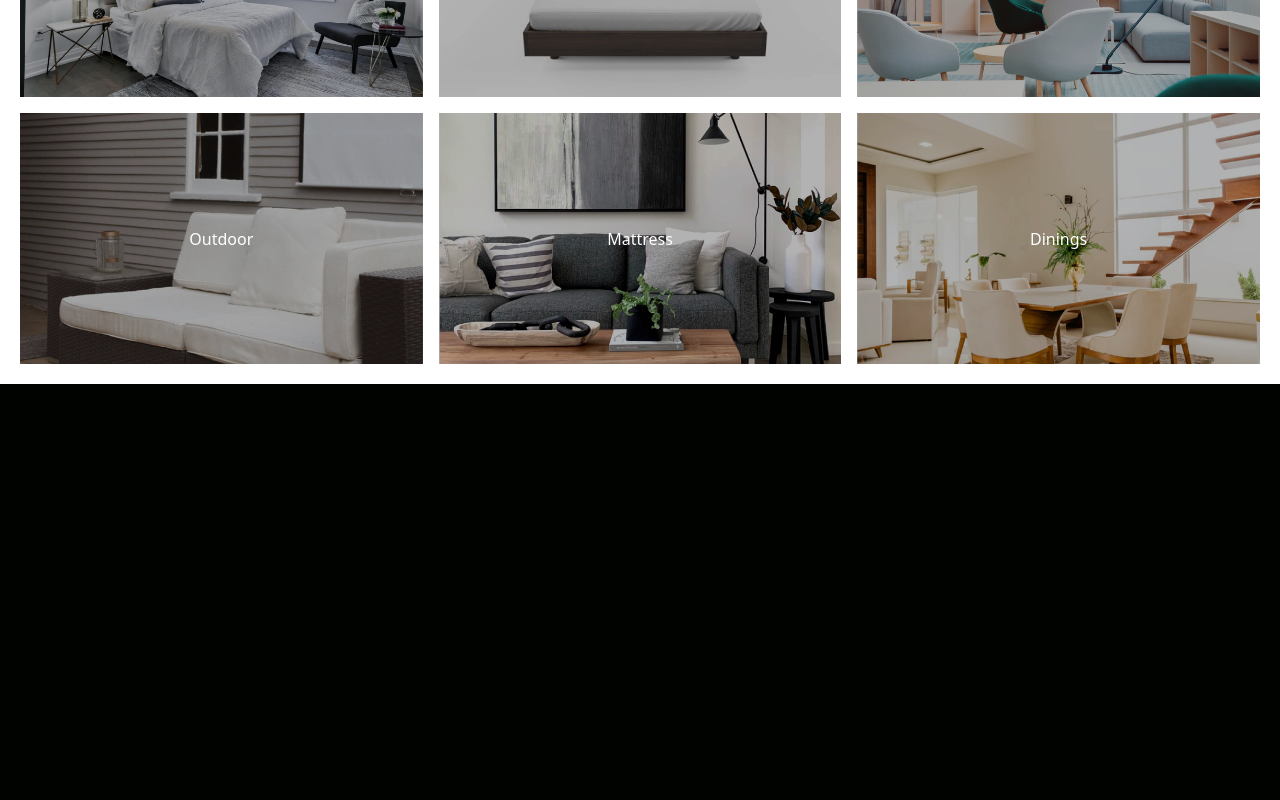
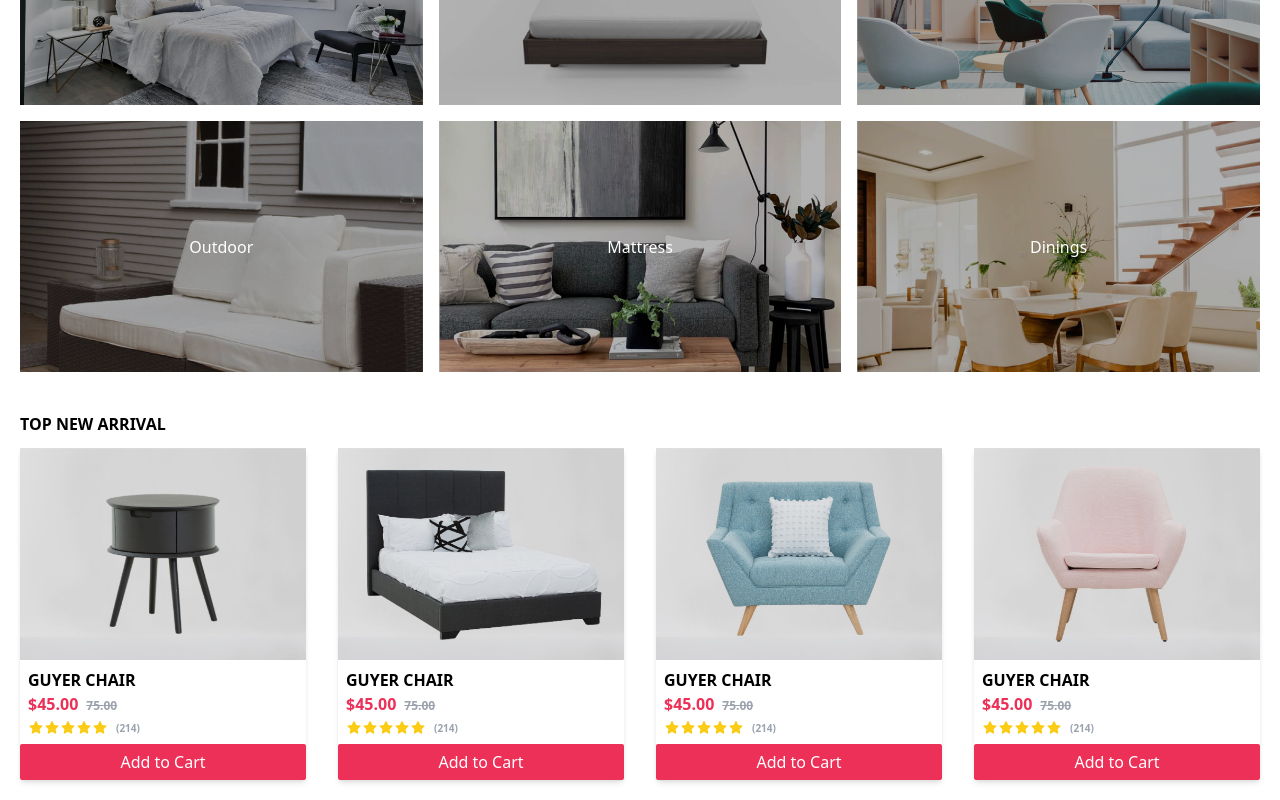
Before and after one commit to ralphbetta/landing-react, a React (Create React App) app: page /Ecommerce in a window 1280 px wide. Shown: the part 762-1562 px from the top of the page. Before the commit the page ends 1146 px from the top, so only its background shows below. Built offline with nearby package versions, Linux system fonts and the light colour scheme.

Commit message:
completed new arrival section

```diff
--- a/src/ecom-components/EcomBanner.jsx
+++ b/src/ecom-components/EcomBanner.jsx
@@ -9,9 +9,9 @@ const EcomBanner = () => {
   return (
     // bg-no-repeat bg-cover bg-center bg-fixed style={{backgroundImage: `url(${banner})`}}
     <div className=' w-full h-[20rem] bg-no-repeat bg-cover bg-center' style={{backgroundImage: `url(${banner})`}}>
-      <div className='w-[63%] md:w-[40%] ml-10'>
+      <div className='w-[65%] md:w-[40%] ml-10'>
       <div className=' font-semibold text-4xl pt-5 md:pt-16 font-roboto mb-1'>
-        Best Collect For <br/> Home Decoration
+        Best Collect For Home Decoration
       </div>
       <p>
       New JavaScript versions enforce the security for coding practices by employing the use strict directive. To state the functions.
--- a/src/ecom-components/EcomShopCat.jsx
+++ b/src/ecom-components/EcomShopCat.jsx
@@ -9,7 +9,7 @@ import cat6 from '../ecom-assets/category/category-6.jpg'
 const EcomShopCat = () => {
   return (
     <div className='px-5 py-5'>
-        <h2 className="text-gray-400 uppercase text-xl font-medium">Shop By Category</h2>
+        <h2 className=" text-gray-900 mb-2 uppercase text-xl font-medium">Shop By Category</h2>
         <div className="grid md:grid-cols-3 gap-4">
             {/* categories card */}
             <div className="relative rounded-m group">
--- /dev/null
+++ b/src/ecom-components/TopArrival.jsx
@@ -0,0 +1,66 @@
+import React from 'react'
+
+import product12 from '../ecom-assets/products/product12.jpg'
+import product11 from '../ecom-assets/products/product11.jpg'
+import product10 from '../ecom-assets/products/product10.jpg'
+import product9 from '../ecom-assets/products/product9.jpg'
+import product8 from '../ecom-assets/products/product8.jpg'
+import product7 from '../ecom-assets/products/product7.jpg'
+import product6 from '../ecom-assets/products/product6.jpg'
+import product5 from '../ecom-assets/products/product1.jpg'
+
+import {
+    AiFillStar,
+    AiOutlineSearch,
+    AiOutlineHeart,
+} from 'react-icons/ai'
+
+const TopArrival = () => {
+  return (
+    <div className='p-5'>
+        <h3 className=" uppercase font-semibold mb-3">Top New Arrival</h3>
+        <div className="md:grid grid-cols-4 gap-8">
+            {/* Each Card */}
+
+            <NewArivalCards image={product12}/>
+            <NewArivalCards  image={product11}/>
+            <NewArivalCards  image={product10}/>
+            <NewArivalCards  image={product9}/>
+
+        </div>
+    </div>
+  )
+}
+
+export default TopArrival
+
+
+
+
+function NewArivalCards({image}){
+    return(
+        <div className=" shadow-md">
+        <div className="relative mb-2">
+            <img src={image} alt="" />
+             {/* mask */}
+            <div className='bg-black bg-opacity-10 gap-2 transition absolute inset-0 group hover:flex hover:bg-opacity-40  items-center justify-center'>
+                <a href=""><AiOutlineSearch className='text-white bg-primary hidden group-hover:block w-5 h-5 rounded-full p-1'/></a>
+                <a href=''> <AiOutlineHeart className='text-white bg-primary hidden group-hover:block w-5 h-5 rounded-full p-1'/></a>                   </div>
+        </div>
+        <h3 className=" uppercase font-semibold ml-2">Guyer Chair</h3>
+        <div className="flex items-baseline ml-2">
+            <h4 className="font-semibold text-primary">$45.00</h4>
+            <p className='ml-2 line-through text-gray-400 text-xs font-semibold'>75.00</p>
+        </div>
+        <div className="flex items-center mt-1 ml-2">
+           <AiFillStar className=' text-yellow-400'/>
+           <AiFillStar className=' text-yellow-400'/>
+           <AiFillStar className=' text-yellow-400'/>
+           <AiFillStar className=' text-yellow-400'/>
+           <AiFillStar className=' text-yellow-400'/>
+            <p className='ml-2 text-gray-400 text-[10px] font-semibold'>(214)</p>
+        </div>
+        <button className='bg-primary border-2 border-primary hover:bg-white hover:text-primary w-full rounded-sm py-1 mt-2 text-white'>Add to Cart</button>
+    </div>
+    )
+}
--- a/src/pages/Ecommerce.js
+++ b/src/pages/Ecommerce.js
@@ -4,6 +4,7 @@ import EcomCategories from '../ecom-components/EcomCategories'
 import EcomMenu from '../ecom-components/EcomMenu'
 import EcomNav from '../ecom-components/EcomNav'
 import EcomShopCat from '../ecom-components/EcomShopCat'
+import TopArrival from '../ecom-components/TopArrival'
 
 const Ecommerce = () => {
   return (
@@ -13,6 +14,7 @@ const Ecommerce = () => {
        <EcomBanner/>
        <EcomCategories/>
        <EcomShopCat/>
+       <TopArrival/>
     </div>
   )
 }
```
